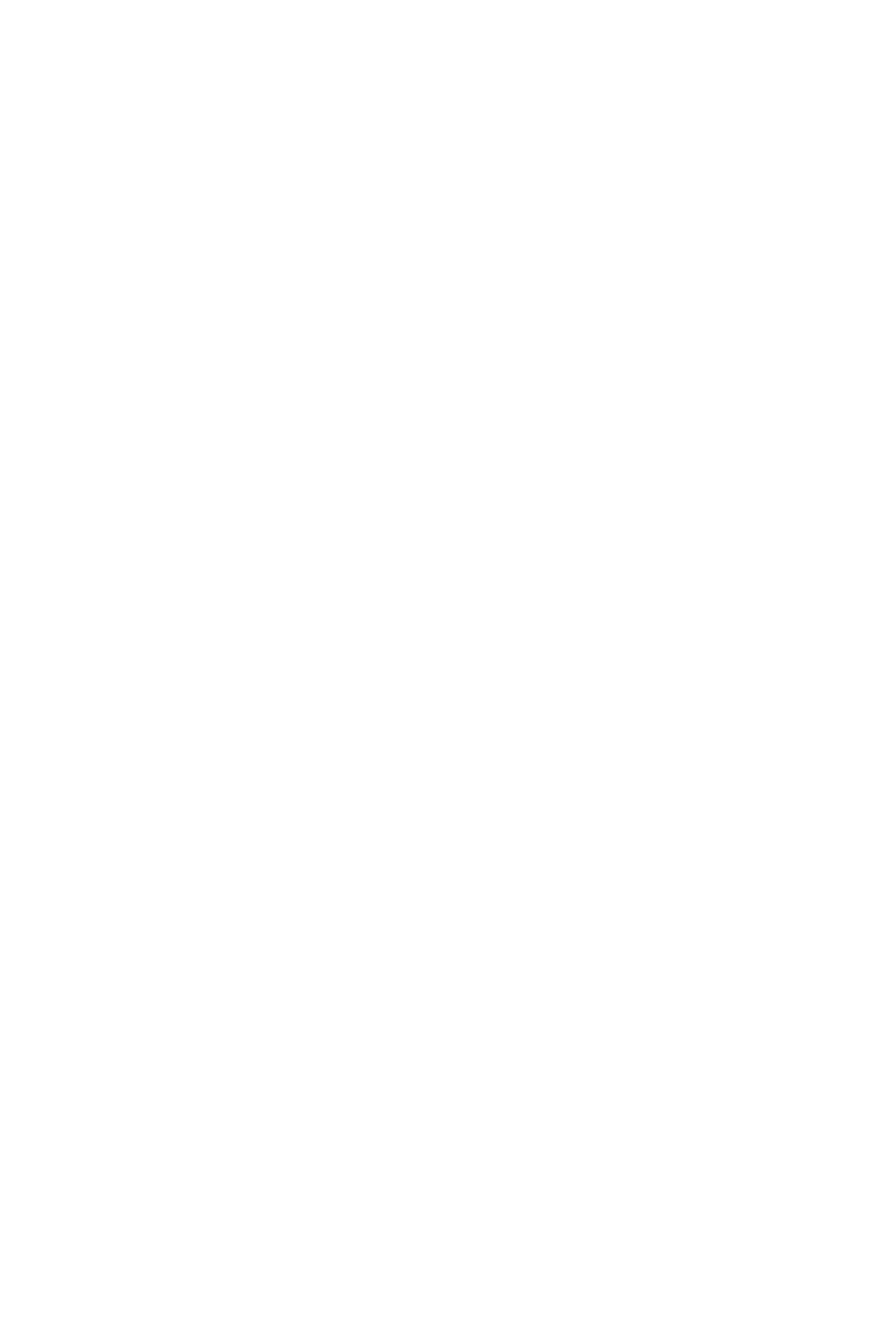
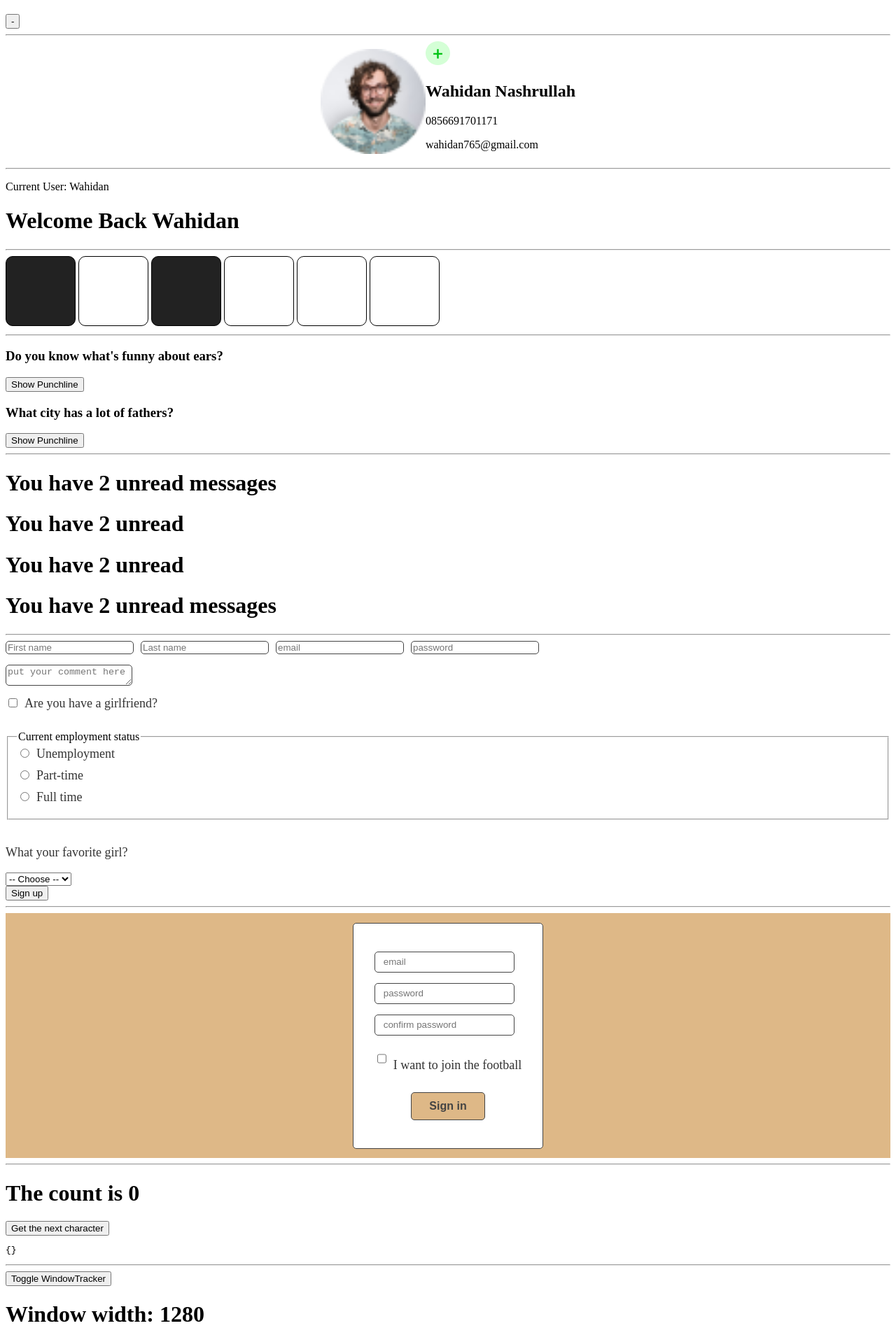
Before and after one commit to KingWahid/Learn-react-basic, a React (Vite) app: page / in a window 1280 px wide. Shown: the part 850-2768 px from the top of the page at 70% size. Before the commit the page ends 800 px from the top, so only its background shows below. Built offline with nearby package versions, Linux system fonts and the light colour scheme; no server answers.

Commit message:
Deep dive useEffect and create useEffect project

```diff
--- a/src/App.jsx
+++ b/src/App.jsx
@@ -12,11 +12,12 @@ import Conren from './BasicPraktik/ConditionalRendering/Conren'
 import Form from './BasicPraktik/Form/Form'
 import FromPractice from './BasicPraktik/FormPractice/FromPractice'
 import UsingEffect from './BasicPraktik/Effect/UsingEffect'
+import StateEffectPRactice from './BasicPraktik/StateEffectPractice/StateEffectPRactice'
 
 const App = () => {
   return (
     <div>
-        {/* <Counter/>
+        <Counter/>
         <hr/>
         <Question/>
         <hr/>
@@ -36,10 +37,13 @@ const App = () => {
         <hr/>
         <Conren/>
         <hr />
-        <Form /> */}
+        <Form />
         <hr/>
         <FromPractice />
+        <hr/>
         <UsingEffect/>
+        <hr/>
+        <StateEffectPRactice />
     </div>
   )
 }
--- a/src/BasicPraktik/BoxPractice2/Squere.jsx
+++ b/src/BasicPraktik/BoxPractice2/Squere.jsx
@@ -5,16 +5,25 @@ import Boxs from './Boxs'
 
 
 export default function Squere() {
-    const [squeres, setSqueres] = useState(boxes)
-    const squereElements = squeres.map(squere => (
-        <Boxs key={squere.id} on={squere.on}/>
-    ))
-    function toggle(id){
+    const [squares, setSquares] = useState(boxes)
 
-    }
+    function toggle(id) {
+      setSquares(prevSquares => {
+          return prevSquares.map((square) => {
+              return square.id === id ? {...square, on: !square.on} : square
+          })
+      })
+  }
+  const squareElements = squares.map(square => (
+    <Boxs
+        key={square.id}
+        on={square.on}
+        toggle={() => toggle(square.id)}
+    />
+))
   return (
     <main>
-        {squereElements}
+        {squareElements}
     </main>
   )
 }
--- /dev/null
+++ b/src/BasicPraktik/StateEffectPractice/StateEffectPRactice.jsx
@@ -0,0 +1,17 @@
+import React, { useState } from 'react'
+import WindowTracker from './WindowTracker'
+
+export default function StateEffectPRactice() {
+    const [show, setShow] = useState(true)
+    function toggleShow (){
+        setShow(prevShow => !prevShow)
+    }
+  return (
+    <div className='container'>
+        <button onClick={toggleShow}>
+            Toggle WindowTracker
+        </button>
+        {show && <WindowTracker />}
+    </div>
+  )
+}
--- /dev/null
+++ b/src/BasicPraktik/StateEffectPractice/WindowTracker.jsx
@@ -0,0 +1,24 @@
+import React from "react"
+
+export default function WindowTracker() {
+
+    const [windowWidth, setWindowWidth] = React.useState(window.innerWidth)
+
+    React.useEffect(() => {
+        function watchWidth() {
+            console.log("Setting up...")
+            setWindowWidth(window.innerWidth)
+        }
+
+        window.addEventListener("resize", watchWidth)
+
+        return function() {
+            console.log("Cleaning up...")
+            window.removeEventListener("resize", watchWidth)
+        }
+    }, [])
+
+    return (
+        <h1>Window width: {windowWidth}</h1>
+    )
+}
```
